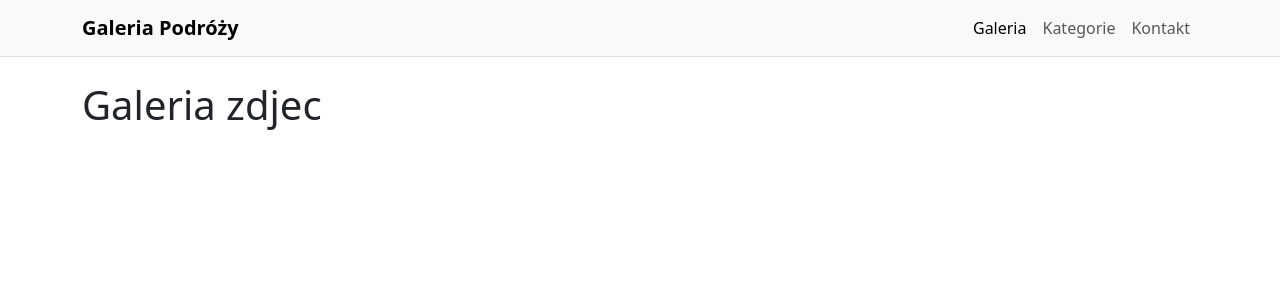
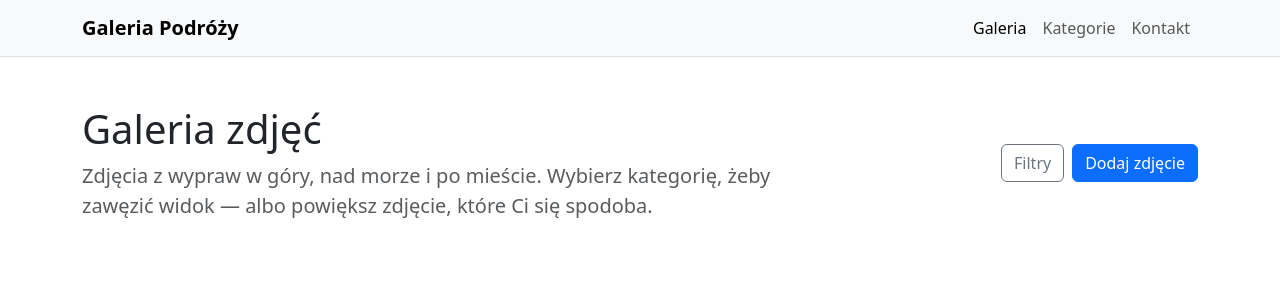
Before and after one commit to Zuza170/nowe-repozytorium, a React (Vite) app in the folder zadania/mb05/: page / in a window 1280 px wide. Shown: the top 300 px of the page. Built offline with nearby package versions, Linux system fonts and the light colour scheme.

Commit message:
MB5: naglowek strony z przyciskami Filtry i Dodaj zdjecie

```diff
--- a/zadania/mb05/src/App.jsx
+++ b/zadania/mb05/src/App.jsx
@@ -4,9 +4,38 @@
   return(
     <>
     <Navbar/>
-     <div className="container mt-4">
-      <h1>Galeria zdjec</h1>
-    </div>
+     <header className="container py-4 py-lg-5">
+        <div className="row align-items-center g-3">
+          <div className="col-12 col-lg-8">
+            <h1 className="mb-2">Galeria zdjęć</h1>
+            <p className="lead text-body-secondary mb-0">
+              Zdjęcia z wypraw w góry, nad morze i po mieście. Wybierz kategorię,
+              żeby zawęzić widok — albo powiększ zdjęcie, które Ci się spodoba.
+            </p>
+          </div>
+
+          <div className="col-12 col-lg-4">
+            <div className="d-flex flex-wrap gap-2 justify-content-lg-end">
+              <button
+                type="button"
+                className="btn btn-outline-secondary"
+                data-bs-toggle="offcanvas"
+                data-bs-target="#panelFiltrow"
+              >
+                Filtry
+              </button>
+              <button
+                type="button"
+                className="btn btn-primary"
+                data-bs-toggle="modal"
+                data-bs-target="#dodajZdjecie"
+              >
+                Dodaj zdjęcie
+              </button>
+            </div>
+          </div>
+        </div>
+      </header>
     </>
 
   )
```
